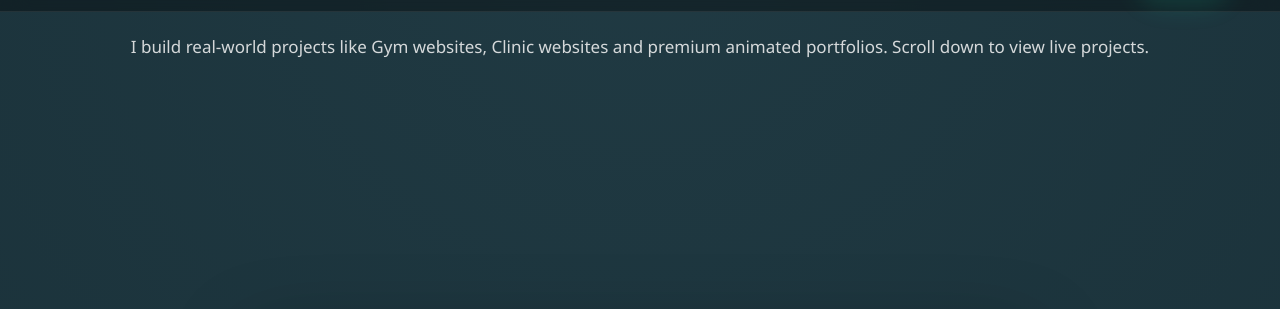
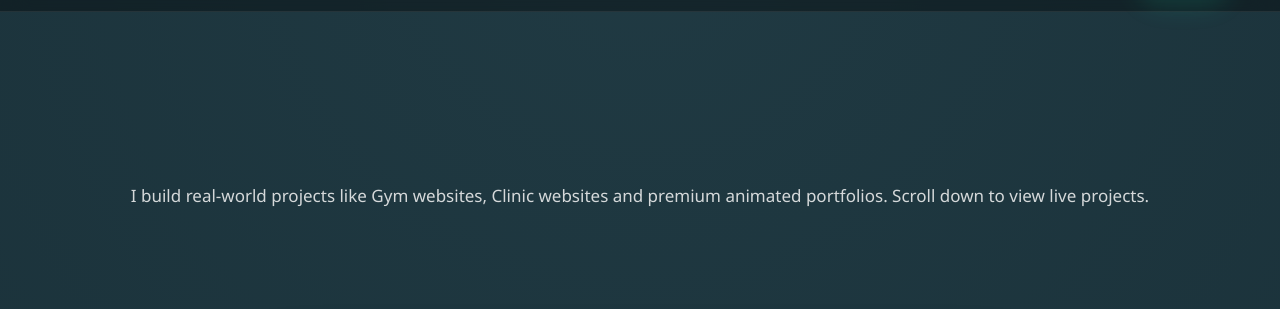
Before and after one commit to Aayushyadav-dev/portfolio-website, a plain HTML site: page index.html in a window 1280 px wide. Shown: the part 92-401 px from the top of the page. Drawn offline with Linux system fonts and the light colour scheme.

Commit message:
Update index.html

```diff
--- a/index.html
+++ b/index.html
@@ -30,7 +30,7 @@
 
 <!-- HERO -->
 
-<section class="hero" id="home">
+<section class="hero" id="home"><br><br>
    <p>
   I build real-world projects like Gym websites, Clinic websites and
   premium animated portfolios. Scroll down to view live projects.
```
